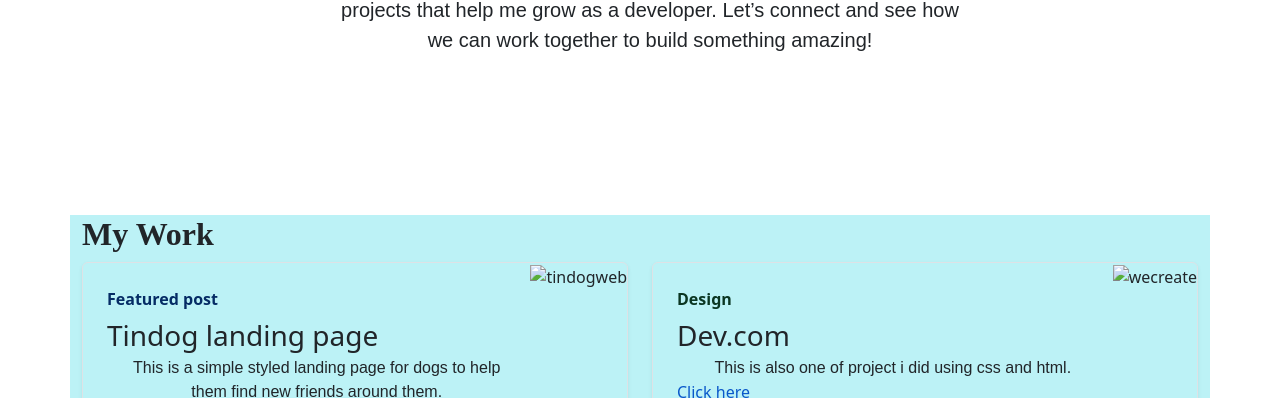
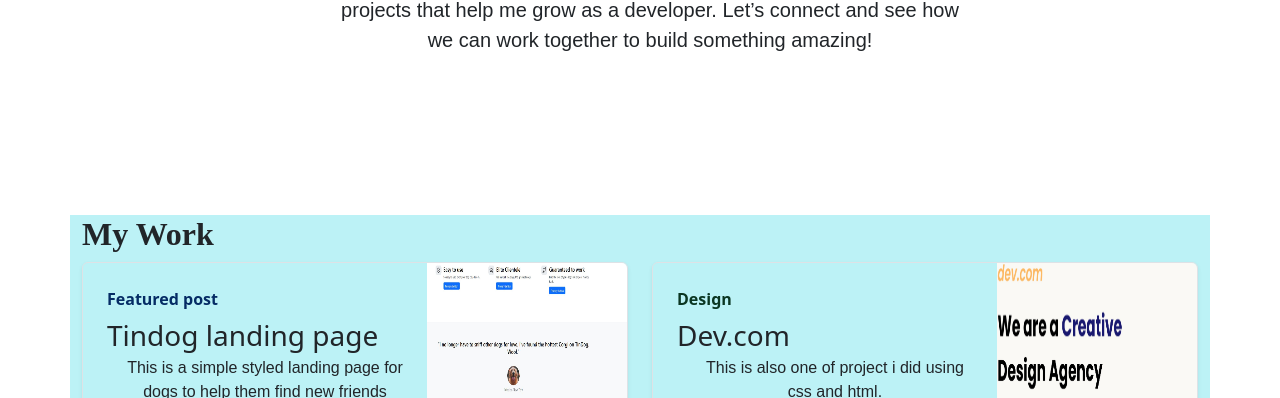
Before and after one commit to Daninc24/mywebsite_portfolio, a plain HTML site: page index.html in a window 1280 px wide. Shown: the part 1081-1479 px from the top of the page. Drawn offline with nearby package versions, Linux system fonts and the light colour scheme.

Commit message:
Add files via upload

```diff
--- a/index.html
+++ b/index.html
@@ -47,7 +47,7 @@
         <section id="Home" class="container">
             <div id="home" class="row flex-lg-row-reverse align-items-center g-5">
                 <div class="col-10 col-sm-12 col-lg-6">
-                  <img src="./assets/image3.JPG" class="image1 d-block mx-lg-auto img-fluid" alt="picture of myself" loading="lazy">
+                  <img src="image3.JPG" class="image1 d-block mx-lg-auto img-fluid" alt="picture of myself" loading="lazy">
                 </div>
                 <div class="col-lg-6">
                   <h1 class="display-5 fw-bold text-body-emphasis lh-1 mb-3">Welcome to my website</h1>
@@ -95,7 +95,7 @@
                   </a>
                 </div>
                 <div class="col-auto d-none d-lg-block">
-                  <img src="./assets/tindog.jpg" alt="tindogweb" width="200" height="200" loading="lazy">
+                  <img src="tindog.jpg" alt="tindogweb" width="200" height="200" loading="lazy">
                 </div>
               </div>
             </div>
@@ -112,7 +112,7 @@
                   </a>
                 </div>
                 <div class="col-auto d-none d-lg-block">
-                  <img src="./assets/wecreate.jpg" alt="wecreate" width="200" height="200" loading="lazy">
+                  <img src="wecreate.jpg" alt="wecreate" width="200" height="200" loading="lazy">
                 </div>
               </div>
             </div>
```
